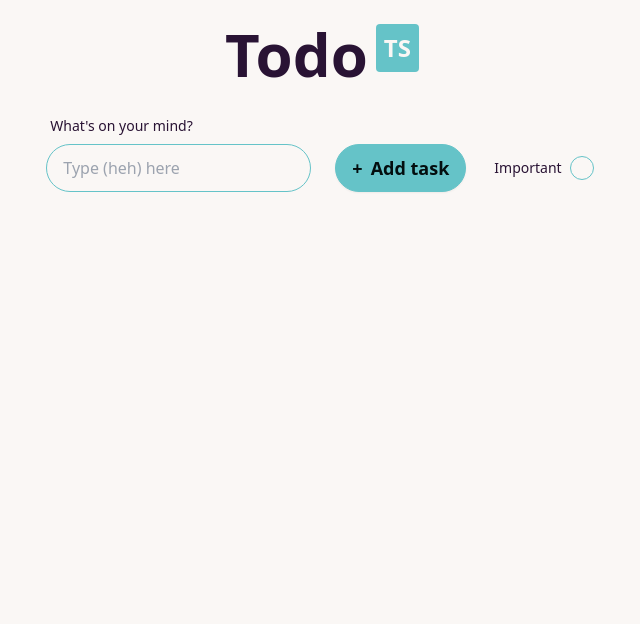
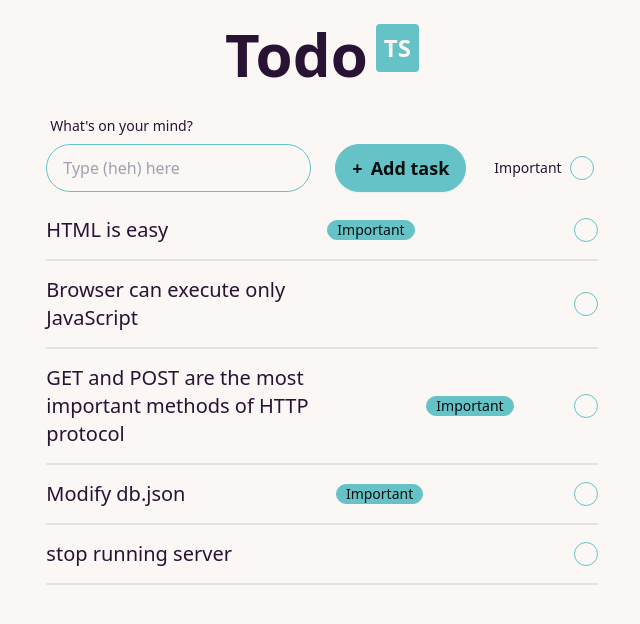
Before and after one commit to mlorenzm/todo-ts, a React (Vite) app: page / in a window 1280 px wide. Shown: the top 624 px of the page, without its empty margins (318-958 px from the left). Built offline with nearby package versions, Linux system fonts and the light colour scheme; data requests are answered from the project's data file.

Commit message:
implement GET and POST methods for todos

```diff
--- a/db.json
+++ b/db.json
@@ -1,19 +1,29 @@
 {
   "notes": [
     {
-      "id": 1,
-      "content": "HTML is easy",
+      "id": "1",
+      "name": "HTML is easy",
       "important": true
     },
     {
-      "id": 2,
-      "content": "Browser can execute only JavaScript",
+      "id": "2",
+      "name": "Browser can execute only JavaScript",
       "important": false
     },
     {
-      "id": 3,
-      "content": "GET and POST are the most important methods of HTTP protocol",
+      "id": "3",
+      "name": "GET and POST are the most important methods of HTTP protocol",
       "important": true
+    },
+    {
+      "id": "a7e0",
+      "name": "Modify db.json",
+      "important": true
+    },
+    {
+      "id": "43f1",
+      "name": "stop running server",
+      "important": false
     }
   ]
 }
--- a/src/App.tsx
+++ b/src/App.tsx
@@ -1,13 +1,20 @@
 import Input from "./components/Input";
 import Title from "./components/Title";
 import TodoContainer from "./components/TodoContainer";
-import { useState } from "react";
+import { useState, useEffect } from "react";
 import TodoType from "./TodoType";
+import axios from "axios";
+
 const App = () => {
   const [todos, setTodos] = useState<TodoType[]>([]);
   const addTodo = (newTodo: TodoType): void => {
     setTodos((prevTodos) => [...prevTodos, newTodo]);
   };
+  useEffect(() => {
+    axios.get("http://localhost:3001/notes").then((response) => {
+      setTodos(response.data);
+    });
+  }, []);
   return (
     <main className="grid place-content-center mt-6 gap-6">
       <Title />
--- a/src/components/Input.tsx
+++ b/src/components/Input.tsx
@@ -1,5 +1,6 @@
 import { useState } from "react";
 import TodoType from "../TodoType";
+import axios from "axios";
 
 type TodoProps = {
   onAddTodo: (newTodo: TodoType) => void;
@@ -12,7 +13,10 @@
   const handleSubmit = (e: React.FormEvent<HTMLFormElement>) => {
     e.preventDefault();
     const todoName = e.currentTarget.todo.value;
-    onAddTodo({ name: todoName, important: isImportant });
+    const todoObject = { name: todoName, important: isImportant };
+    axios.post("http://localhost:3001/notes", todoObject).then((response) => {
+      onAddTodo(response.data);
+    });
     e.currentTarget.reset();
   };
 
--- a/src/components/Todo.tsx
+++ b/src/components/Todo.tsx
@@ -1,6 +1,5 @@
 import { useState } from "react";
 import TodoType from "../TodoType";
-
 const Todo = (item: TodoType) => {
   const [finished, setFinished] = useState(false);
   const handleChange = () => {
```
Also changed, not shown: src/main.tsx (+7 -7 lines).
